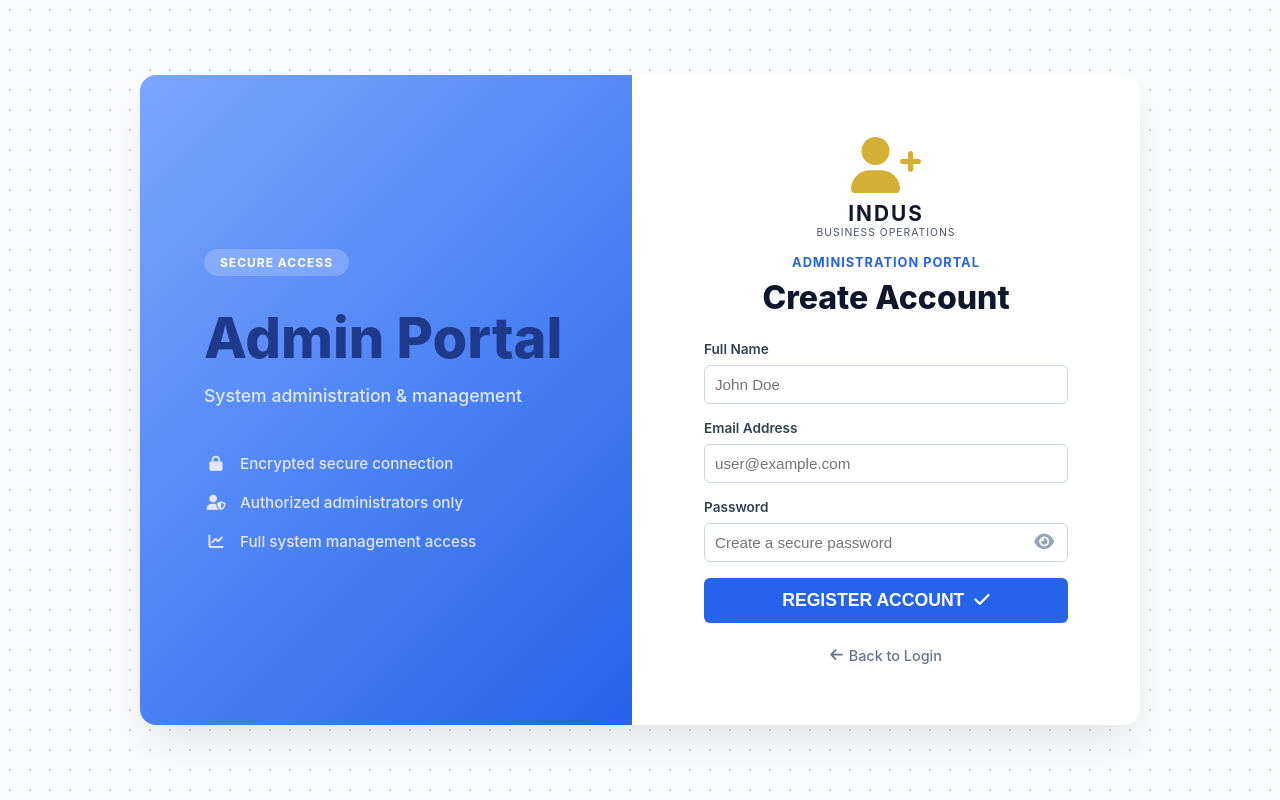
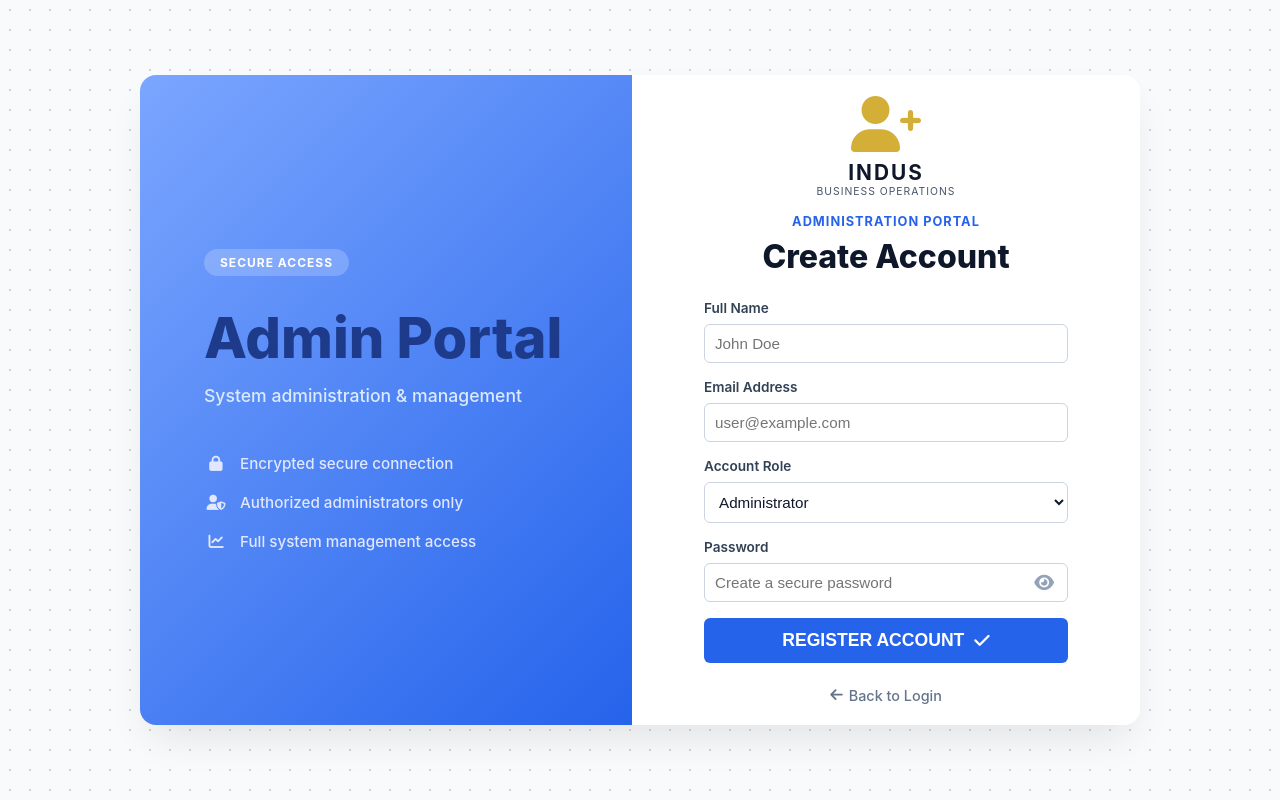
Before and after one commit to kalmeshwargurav1028-sys/business-po, a Flask app: page /register in a window 1280 px wide. Run offline with Flask 3, Linux system fonts and the light colour scheme; data that the repository does not hold is empty.

Commit message:
Allow selecting Admin or Employee role during registration and fix redirects

```diff
--- a/business_dashboard/app.py
+++ b/business_dashboard/app.py
@@ -841,9 +841,7 @@ def register():
 
         hashed_password = generate_password_hash(password)
 
-        # Assign 'Admin' to first user, otherwise 'Employee'
-        is_first_user = users_collection.count_documents({}) == 0
-        role = 'Admin' if is_first_user else 'Employee'
+        role = request.form.get('role', 'Admin')
         default_perms = {'dashboard': False, 'create_po': False, 'view_pos': False, 'create_invoice': False, 'inventory': False, 'transport': False, 'delete_data': False, 'view_financials': False}
 
         users_collection.insert_one({
@@ -853,8 +851,12 @@ def register():
             'role': role,
             'permissions': {} if role == 'Admin' else default_perms
         })
-        flash('Employee account created successfully!', 'success')
-        return redirect(url_for('users'))
+
+        flash(f'{role} account created successfully!', 'success')
+
+        if session.get('logged_in') and session.get('user_role') == 'Admin':
+            return redirect(url_for('users'))
+        return redirect(url_for('admin_portal'))
     return render_template('register.html')
 
 @app.route('/forgot-password', methods=['GET', 'POST'])
--- a/business_dashboard/templates/register.html
+++ b/business_dashboard/templates/register.html
@@ -303,6 +303,14 @@
                 </div>
 
                 <div class="form-group" style="margin-bottom: 1rem;">
+                    <label for="role" class="form-label">Account Role</label>
+                    <select id="role" name="role" class="form-input" style="padding: 10px;" required>
+                        <option value="Admin">Administrator</option>
+                        <option value="Employee">Employee</option>
+                    </select>
+                </div>
+
+                <div class="form-group" style="margin-bottom: 1rem;">
                     <label for="password" class="form-label">Password</label>
                     <div class="password-container">
                         <input type="password" id="password" name="password" class="form-input" placeholder="Create a secure password" style="padding-right: 40px; padding: 10px;" required>
```
